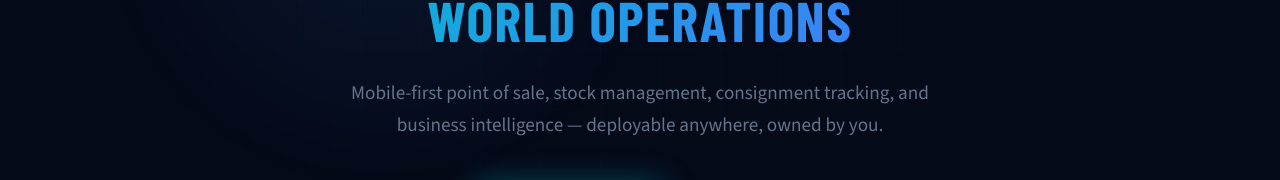
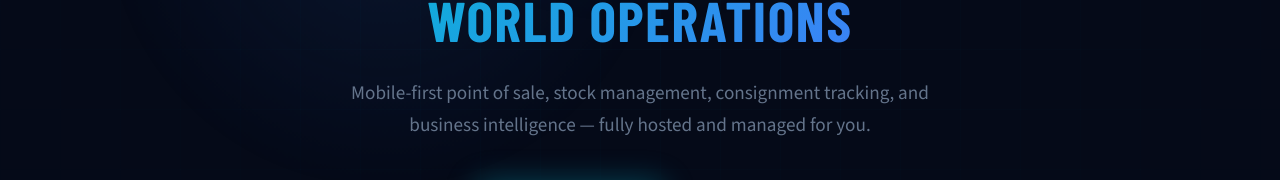
Before and after one commit to vassago85/axionis, a Vue app in the folder src/axionis-web/: page /#/ in a window 1280 px wide. Shown: the part 551-731 px from the top of the page. Built offline with nearby package versions, Linux system fonts and the light colour scheme; no server answers.

Commit message:
fix: update hero copy to match hosted model
Made-with: Cursor

```diff
--- a/src/axionis-web/src/views/MarketingView.vue
+++ b/src/axionis-web/src/views/MarketingView.vue
@@ -91,7 +91,7 @@ const stats = [
         </h1>
         <p class="mk-hero__sub">
           Mobile-first point of sale, stock management, consignment tracking, and business intelligence —
-          deployable anywhere, owned by you.
+          fully hosted and managed for you.
         </p>
         <div class="mk-hero__actions">
           <a
```
